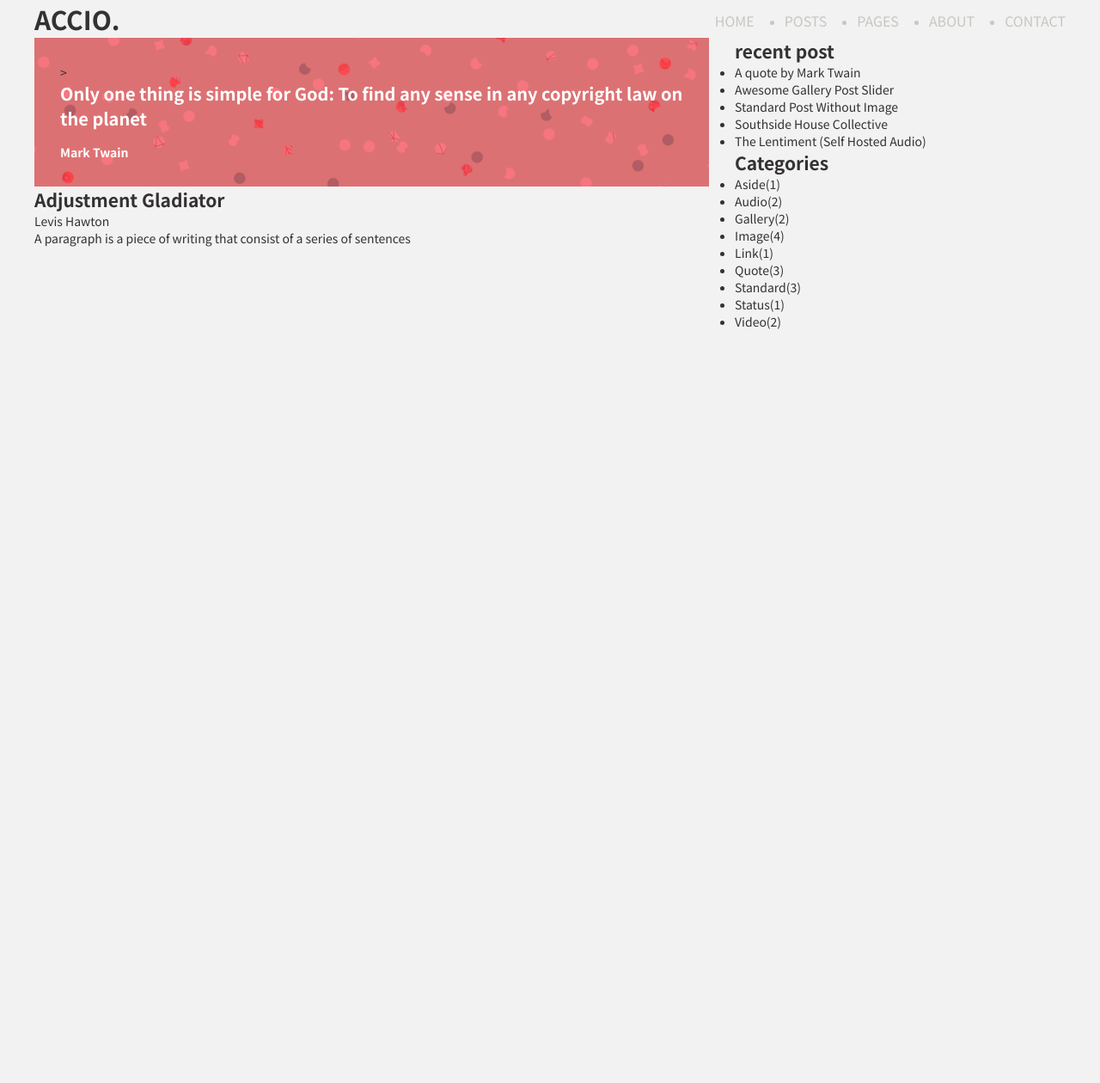
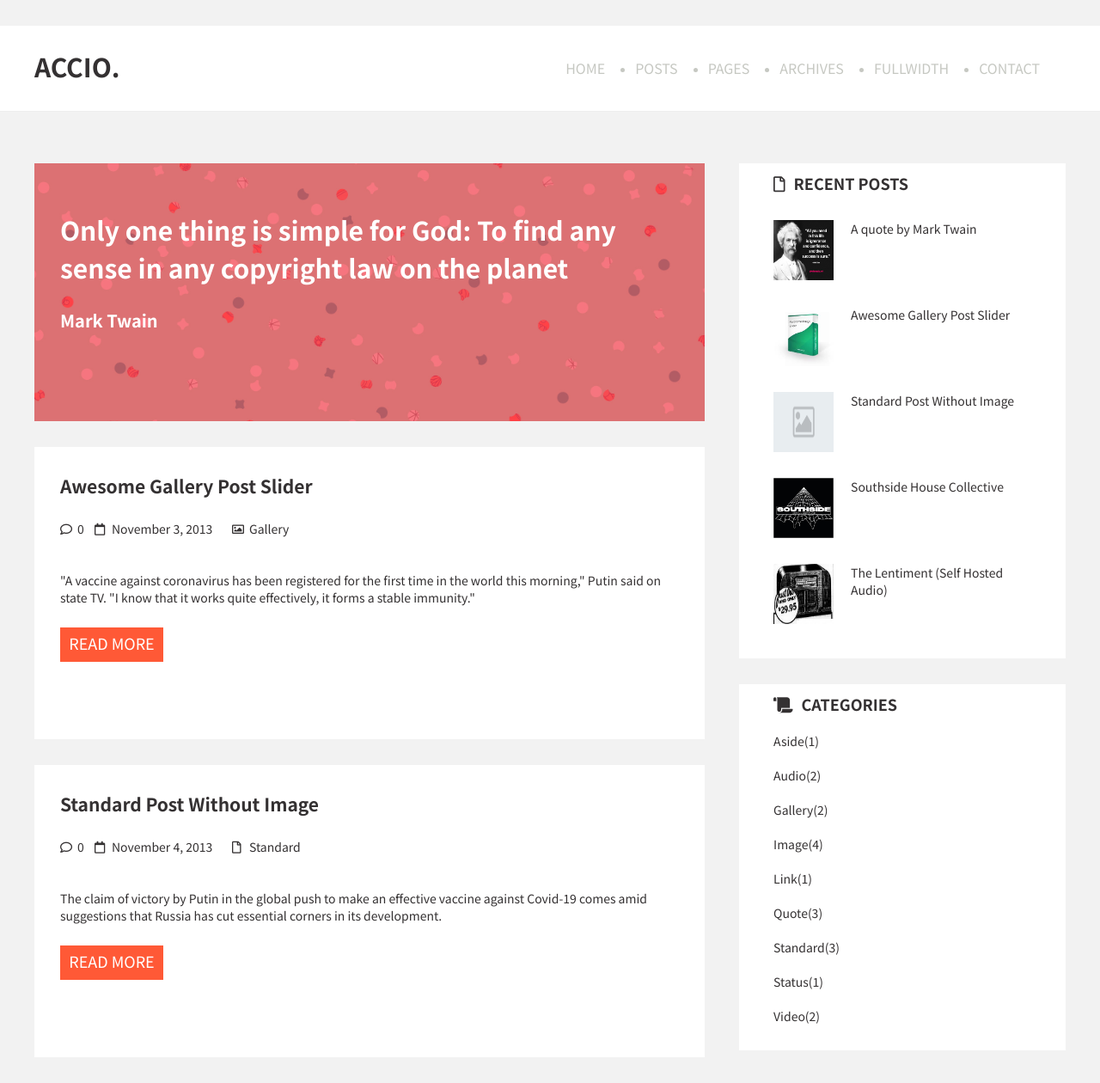
Before and after one commit to HuyHoang43/final, a PHP site: the page made by demo layout.html in a window 1280 px wide. Shown: the whole page at 86% size. Before the commit the page ends 383 px from the top, so only its background shows below. Run offline with PHP 8.4, Linux system fonts and the light colour scheme.

Commit message:
update code 1

```diff
--- a/File/demo layout.css
+++ b/File/demo layout.css
@@ -16,13 +16,15 @@ body{
 .container{
     width: 1200px;
     margin: 0 auto;
+
 }
 /* header */
 .header{
     padding: 25px 0;
     background-color: #ffffff;
     border-bottom: 1px solid #eeeeee;
-    margin-bottom: 60px;
+    margin: 30px 0;
+    height: 100px;
 }
 .logo{
     float:left;
@@ -31,6 +33,7 @@ body{
 .right{
     float: right;
     width: 70%;
+    padding-right: 30px;
 }
 .logo a{
     font-size: 30px;
@@ -41,7 +44,7 @@ body{
 }
 .menu{
     float:right;
-    margin-top: 12px;
+    padding-top: 12px;
 }
 .menu li{
     float:left;
@@ -50,7 +53,9 @@ body{
 }
 .menu li:first-child{
     list-style: none;
+    color: black;
 }
+
 .menu li:last-child{
 
 }
@@ -74,32 +79,122 @@ body{
 .content{
     float:left;
     width: 66.67%;
-    padding-right: 15px;
+    padding-right: 20px;
 }
 .sidebar{
     float: right;
     width: 33.33%;
-    padding-left: 15px;
+    padding-left: 20px;
+
 }
 .content .tweet{
-    background-image: url("../imgs/cute-background-hd_115830959.jpg");
+    background-image: url("../IMGS/cute-background-hd_115830959.jpg");
     background-size: cover;
     float: left;
     width: 100%;
+    margin: 30px 0;
+    height: 300px;
+
 }
 .tweet .tweet-content{
     background-color: #ff253a95;
     float: left;
     width: 100%;
+    height: 300px;
     padding: 30px;
 }
 .tweet h2{
+    font-size: 30px;
+    color: #ffffff;
+    margin: 25px 0;
+}
+.tweet p {
     font-size: 20px;
-    color: #ffffff;
-    margin-bottom: 15px;
-}
-.tweet p{
-    font-size: 14px;
     color: #ffffff;
     font-weight: 600;
 }
+.post{
+    float: left;
+    width: 100%;
+    margin: 0 0 30px;
+    background-color: white;
+    height: 340px;
+}
+.post-content{
+    box-sizing: border-box;
+    padding: 30px;
+}
+.post-content h2{
+    margin-bottom: 25px;
+}
+.post-content .small{
+    float: left;
+    width: 100%;
+    height: auto;
+    margin-bottom: 40px;
+}
+.comment{
+    float: left;
+    width: 40px;
+}
+.calendar{
+    float: left;
+    width: 160px;
+}
+.icon{
+    float: left;
+    width: 80px;
+}
+.small p i{
+    width: 20px;
+}
+.post-content .text{
+    margin-bottom: 25px;
+}
+.readmore{
+    box-sizing: border-box;
+    width: 120px;
+    height: 40px;
+    font-size: 18px;
+    text-transform: uppercase;
+    text-align: center;
+    padding: 5px 10px;
+    background-color: #ff5936;
+    color: white;
+}
+.sidebar .recent-post {
+    box-sizing: border-box;
+    background-color: white;
+    padding: 10px 20px;
+    margin: 30px 0;
+}
+.list{
+    list-style: none;
+}
+.list li{
+    margin: 30px 0;
+}
+h3{
+    font-size: 18px;
+    text-transform: uppercase;
+    padding: 0 20px;
+}
+h3 i{
+    margin-right: 10px;
+}
+.list li img{
+    float: left;
+    width: 70px;
+    height: 70px;
+    margin: 0 20px;
+}
+.list li p{
+    width: 330px;
+    height: 70px;
+}
+.category{
+    list-style: none;
+}
+.category li{
+    margin: 20px 20px
+}
--- a/demo layout.html
+++ b/demo layout.html
@@ -3,11 +3,12 @@
 <head>
     <meta charset="UTF-8">
     <title>Demo Layout</title>
-    <link rel="stylesheet" type="text/css" href="demo%20layout.css">
+    <link rel="stylesheet" type="text/css" href="File/demo%20layout.css">
     <link href="https://fonts.googleapis.com/css2?family=Noto+Sans+JP:wght@100;300;400;500;700&display=swap" rel="stylesheet">
+    <link rel="stylesheet " href="Library/icon/css/all.css">
 </head>
 <body>
-    <header class="section">
+    <header class="header">
     <div class="container">
         <div class="logo">
             <a href="#">Accio.</a>
@@ -16,8 +17,9 @@
             <ul class="menu">
                 <li><a href="#">Home</a></li>
                 <li><a href="#">Posts</a></li>
-                <li><a href="#">Pages</li>
-                <li><a href="#">About</a></li>
+                <li><a href="#">Pages</a></li>
+                <li><a href="#">Archives</a></li>
+                <li><a href="#">Fullwidth</a></li>
                 <li><a href="#">Contact</a></li>
             </ul>
         </div>
@@ -27,33 +29,50 @@
     <div class="container">
         <div class="content">
             <article class="tweet">
-                <div class="tweet-content">>
-                    <h2>Only one thing is simple for God: To find any sense in any copyright law on the planet</h2>
+                <div class="tweet-content">
+                    <h2> Only one thing is simple for God: To find any sense in any copyright law on the planet</h2>
                     <p>Mark Twain</p>
                 </div>
             </article>
             <article class="post">
                 <div class="post-content">
-                    <h2> Adjustment Gladiator</h2>
-                    <p> Levis Hawton</p>
-                    <p>A paragraph is a piece of writing that consist of a series of sentences</p>
+                    <h2> Awesome Gallery Post Slider</h2>
+                    <div class="small">
+                        <p class="comment"><i class="far fa-comment"></i>0</p>
+                        <p class="calendar"><i class="far fa-calendar"></i>November 3, 2013</p>
+                        <p class="icon"><i class="far fa-image"></i>Gallery</p>
+                    </div>
+                    <p class="text">"A vaccine against coronavirus has been registered for the first time in the world this morning," Putin said on state TV. "I know that it works quite effectively, it forms a stable immunity."</p>
+                    <p class="readmore">Read more</p>
+                </div>
+            </article>
+            <article class="post">
+                <div class="post-content">
+                    <h2> Standard Post Without Image</h2>
+                    <div class="small">
+                        <p class="comment"><i class="far fa-comment"></i>0</p>
+                        <p class="calendar"><i class="far fa-calendar"></i>November 4, 2013</p>
+                        <p class="icon"><i class="far fa-file"></i>Standard</p>
+                    </div>
+                    <p class="text">The claim of victory by Putin in the global push to make an effective vaccine against Covid-19 comes amid suggestions that Russia has cut essential corners in its development.</p>
+                    <p class="readmore">Read more</p>
                 </div>
             </article>
         </div>
         <aside class="sidebar">
             <div class="recent-post">
                 <ul class="list">
-                    <h2>recent post</h2>
-                    <li>A quote by Mark Twain</li>
-                    <li>Awesome Gallery Post Slider</li>
-                    <li>Standard Post Without Image</li>
-                    <li>Southside House Collective</li>
-                    <li>The Lentiment (Self Hosted Audio)</li>
+                    <h3><i class="far fa-file"></i>Recent posts</h3>
+                    <li><img src="IMGS/MarkT.JPG"><p>A quote by Mark Twain</p></li>
+                    <li><img src="IMGS/Awe.jpg"><p> Awesome Gallery Post Slider</p></li>
+                    <li><img src="IMGS/unnamed.png"><p> Standard Post Without Image</p></li>
+                    <li><img src="IMGS/south.png"><p> Southside House Collective</p></li>
+                    <li><img src="IMGS/radio.jpg"><p>The Lentiment (Self Hosted Audio)</p></li>
                 </ul>
             </div>
-            <div class="categories">
+            <div class="recent-post">
                 <ul class="category">
-                    <h2>Categories</h2>
+                    <h3><i class="fas fa-scroll"></i>Categories</h3>
                     <li>Aside(1)</li>
                     <li>Audio(2)</li>
                     <li>Gallery(2)</li>
```
Also changed, not shown: IMGS/Awe.jpg (added), IMGS/MarkT.JPG (added), IMGS/radio.jpg (added), IMGS/south.png (added), IMGS/unnamed.png (added).
